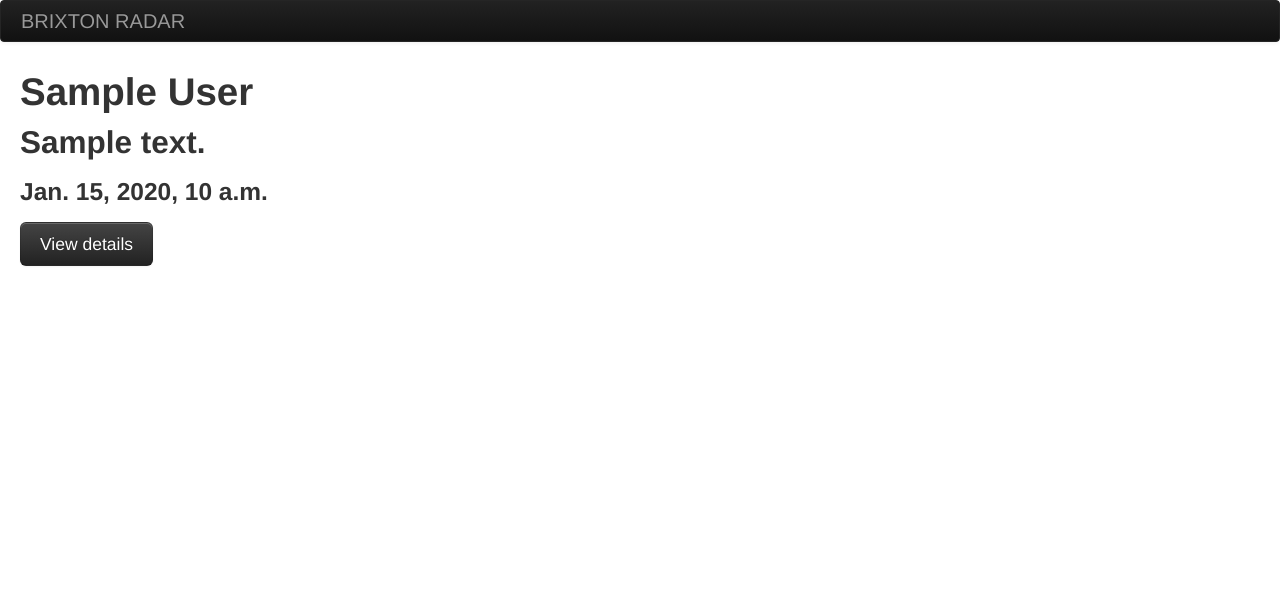
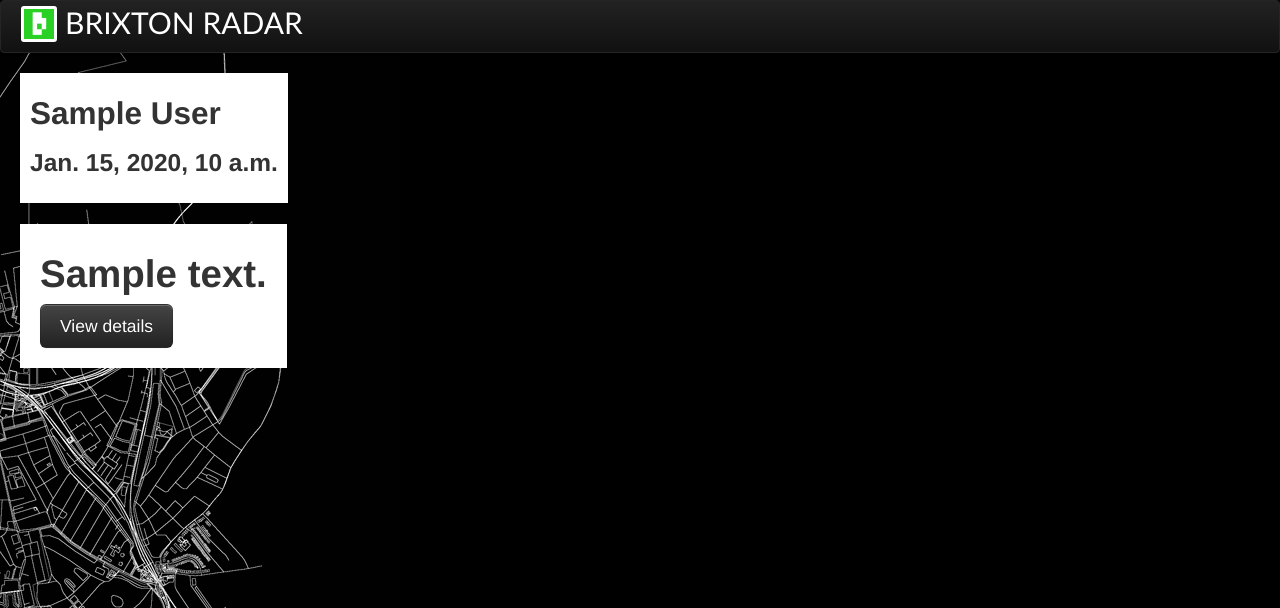
Before and after one commit to memespring/radar, a Django app: template brixtonradar/templates/main/event.html in a window 1280 px wide. Shown: the top 608 px of the page. Run offline with Django 3.2, Linux system fonts and the light colour scheme; the template is opened without the code that fills it: most values are stand-ins (such as "Sample title", 1, 10 or a date in 2020); data that the repository does not hold is empty; some libraries are stand-ins or nearby versions.

Commit message:
bit of design

```diff
--- a/brixtonradar/media/css/main.css
+++ b/brixtonradar/media/css/main.css
@@ -0,0 +1,22 @@
+body {background:url(../images/background.png) no-repeat 0 0 #000; font-size:130%;}
+.brand {font-family:"Gill Sans", "Helvetica", sans-serif; font-weight:normal;}
+.navbar .brand {color:#fff; font-size:30px;}
+.navbar .brand img {border-radius:3px; border:solid 3px #fff; width:30px; height:30px;
+    margin-top:-5px;margin-right:8px;}
+.event-list {}
+.event-list li {background-color:#fff; margin-bottom:0.5em; float:left;
+    clear:left; margin:none;}
+.event-list li:hover {opacity:1;}
+
+.event-header{background-color:#fff; float:left; clear:left; font-weight:normal;
+    padding:10px; opacity:0.8em!important; margin-bottom:1em;}
+
+.event-detail{background-color:#fff; float:left; clear:left; font-weight:normal;
+    padding:20px; opacity:0.8em!important;}
+
+@media (max-width: 480px) {
+
+    .navbar .brand img {display:block; margin:0 auto 10px auto;}
+    .navbar .brand {text-align:center; line-height: 1.1em}
+
+}
--- a/brixtonradar/templates/main/base.html
+++ b/brixtonradar/templates/main/base.html
@@ -17,7 +17,7 @@
 	<body onload="{% block onload %}{% endblock %}">
             <div class="navbar navbar-inverse">
                   <div class="navbar-inner">
-                        <a class="brand" href="/">BRIXTON RADAR</a>
+                        <a class="brand" href="/"><img src="{{ MEDIA_URL }}/images/logo.png"/>BRIXTON RADAR</a>
                         <!-- <ul class="nav">
                               <li class="active"><a href="#">Home</a></li>
                               <li><a href="#">Link</a></li>
--- a/brixtonradar/templates/main/event.html
+++ b/brixtonradar/templates/main/event.html
@@ -1,8 +1,12 @@
 {% extends "main/base.html" %}
 {% block title %}Welcome{% endblock %}
 {% block content %}
-    <h1>{{event.event_type.display_name}}</h1>
-    <h2>{{event.message}}</h2>
-    <h3>{{event.created}}</h3>
-    <a href="{{event.info_link}}" class="btn btn-large btn-inverse">View details</a>
+    <div class="event-header">
+        <h2>{{event.event_type.display_name}}</h2>
+        <h3>{{event.created}}</h3>
+    </div>
+    <div class="event-detail">
+        <h1>{{event.message}}</h1>
+        <a href="{{event.info_link}}" class="btn btn-large btn-inverse">View details</a>
+    </div>
 {% endblock %}
--- a/brixtonradar/templates/main/index.html
+++ b/brixtonradar/templates/main/index.html
@@ -1,7 +1,7 @@
 {% extends "main/base.html" %}
 {% block title %}Welcome{% endblock %}
 {% block content %}
-    <ul class="nav nav-tabs nav-stacked">
+    <ul class="event-list nav nav-tabs nav-stacked">
         {% for event in events %}
             <li>
                 <a href="{% url event event.id %}">{{event.message}}</a>
```
Also changed, not shown: brixtonradar/media/images/background.png (added), brixtonradar/media/images/logo.png (added).
